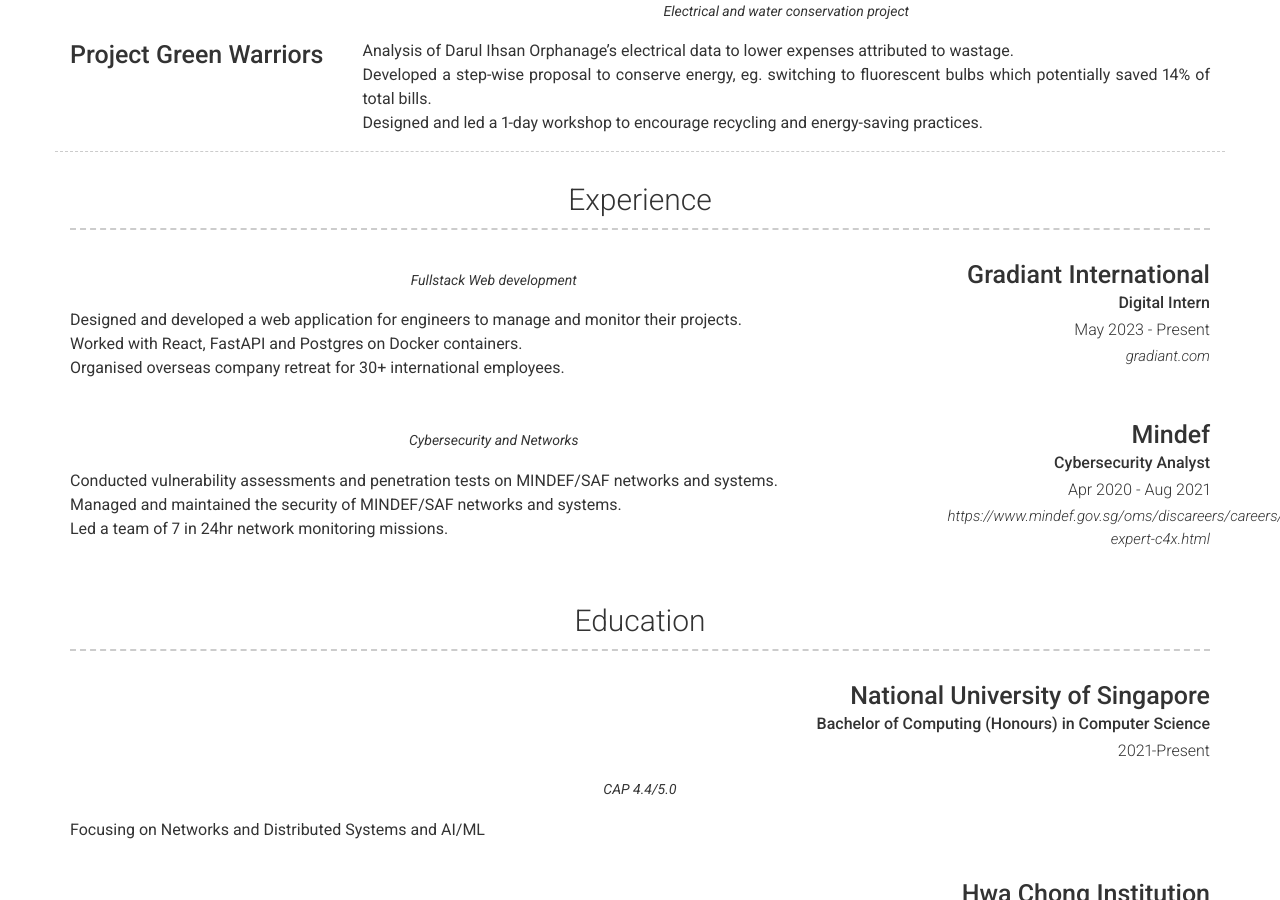
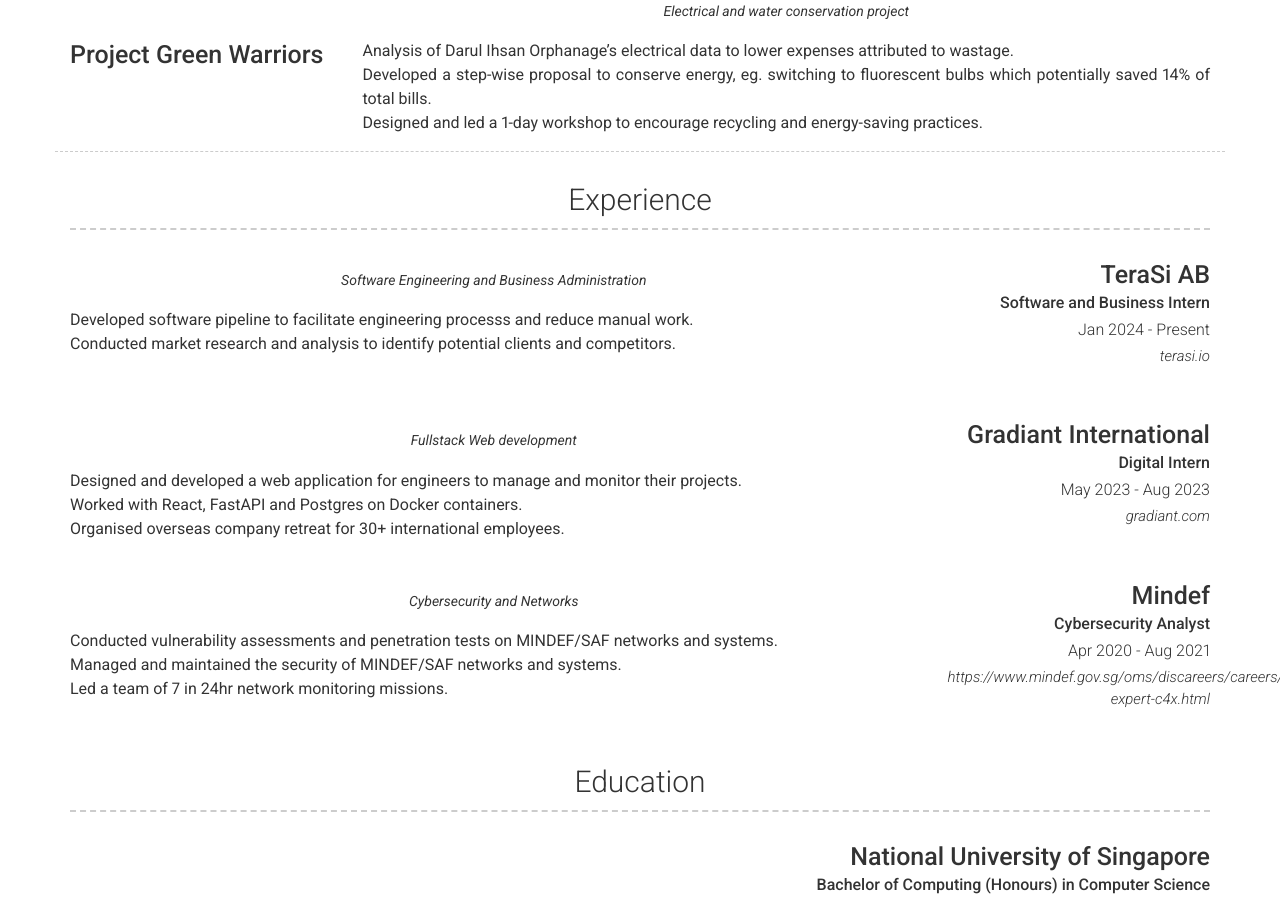
Before and after one commit to securespider/securespider.github.io, a Jekyll site: the page built from index.md, in a window 1280 px wide and 900 px high, scrolled down 1069 px. Built offline with Jekyll 4.4.1, drawn with Linux system fonts in a browser that asks for light colours; nearby versions of some CDN libraries; some of the changed text lies outside the part shown.

Commit message:
Updated with terasi information

```diff
--- a/_config.yml
+++ b/_config.yml
@@ -7,7 +7,7 @@ version: 2
 
 # Personal info
 name: Vincent Pang
-title: Penultimate Year CS Undergrad @ NUS
+title: Final Year CS Undergrad @ NUS
 email: vincent_pang@u.nus.edu
 # website_title: Web (Website title override)
 
@@ -96,9 +96,19 @@ content:
     layout: list
     content:
       - layout: right
+        title: TeraSi AB
+        sub_title: Software and Business Intern
+        caption: Jan 2024 - Present
+        link: terasi.io
+        quote: >
+          Software Engineering and Business Administration
+        description: | # this will include new lines to allow paragraphs
+          Developed software pipeline to facilitate engineering processs and reduce manual work.<br>
+          Conducted market research and analysis to identify potential clients and competitors.<br>
+      - layout: right
         title: Gradiant International
         sub_title: Digital Intern
-        caption: May 2023 - Present
+        caption: May 2023 - Aug 2023
         link: gradiant.com
         quote: >
           Fullstack Web development
```
